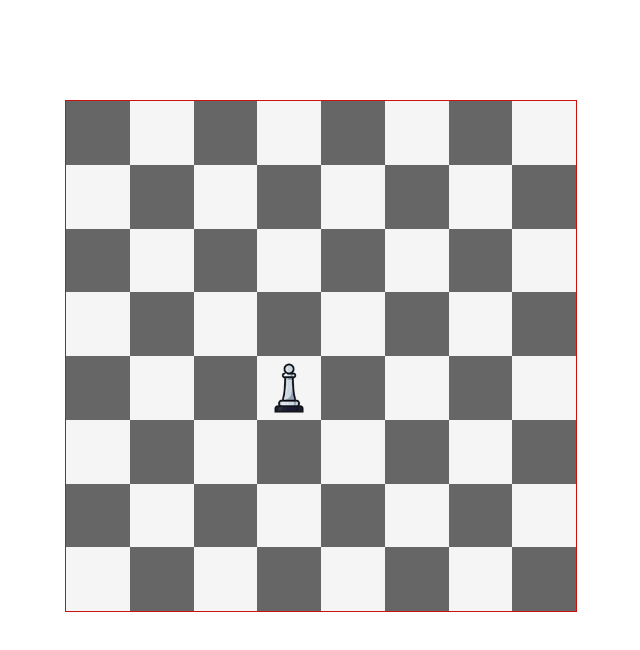
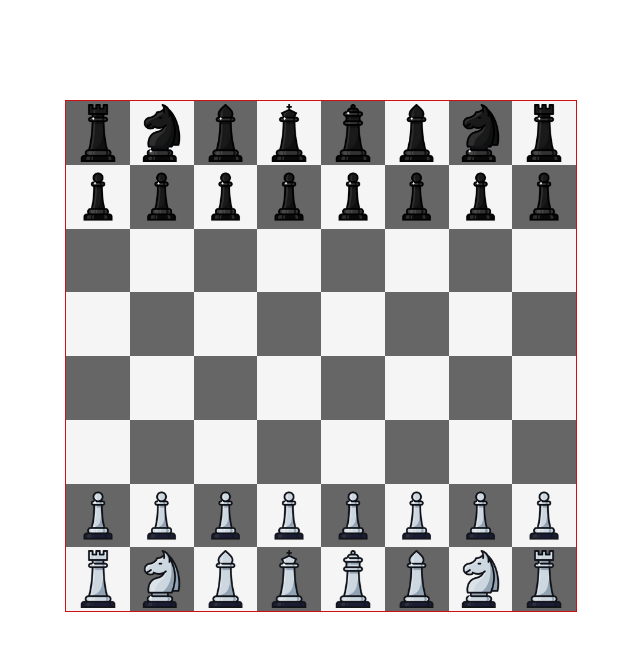
Before and after one commit to abeshahsan/chess, a React (Vite) app: page / in a window 1280 px wide. Shown: the top 650 px of the page, without its empty margins (319-959 px from the left). Built offline with nearby package versions, Linux system fonts and the light colour scheme.

Commit message:
piece logics complete. next: check and checkmate

```diff
--- a/src/App.jsx
+++ b/src/App.jsx
@@ -7,37 +7,80 @@ import { useContext, useState } from "react";
 import { BlackBishop, BlackKing, BlackKnight, BlackPawn, BlackQueen, BlackRook, WhiteBishop, WhiteKing, WhiteKnight, WhitePawn, WhiteQueen, WhiteRook } from "./pieces/pieces";
 
 const App = () => {
-    let [gridMatrix, setGridMatrix] = useState([
-        [null, null, null, null, null, null, null, null],
-        [null, null, null, null, null, null, null, null],
-        [null, null, null, null, null, null, null, null],
-        [null, null, null, null, null, null, null, null],
-        [null, null, null, null, null, null, null, null],
-        [null, null, null, null, null, null, null, null],
-        [null, null, null, null, null, null, null, null],
-        [null, null, null, null, null, null, null, null],
-    ]);
+    let [gridMatrix, setGridMatrix] = useState(
+    new Array(8)
+        .fill().map(() => new Array(8).fill(null)));
 
-    // for (let i = 0; i < 8; i++) {
-    //     gridMatrix[1][i] = <BlackPawn/>
-    // }
+    for (let i = 0; i < 8; i++) {
+        gridMatrix[1][i] = {
+            pieceComponent: <BlackPawn/>,
+            pieceType: "black",
+            pieceLogic: "blackPawn"
+        }
+    }
 
-    gridMatrix[4][3] = <WhitePawn/>
+    gridMatrix[0][0] = gridMatrix[0][7] = {
+        pieceComponent: <BlackRook/>,
+        pieceType: "black",
+        pieceLogic: "rook"
+    }
+    gridMatrix[0][1] = gridMatrix[0][6] = {
+        pieceComponent: <BlackKnight/>,
+        pieceType: "black",
+        pieceLogic: "knight"
+    }
+    gridMatrix[0][2] = gridMatrix[0][5] = {
+        pieceComponent: <BlackBishop/>,
+        pieceType: "black",
+        pieceLogic: "bishop"
+    }
+    gridMatrix[0][3] = {
+        pieceComponent: <BlackKing/>,
+        pieceType: "black",
+        pieceLogic: "king"
+    }
+    gridMatrix[0][4] = {
+        pieceComponent: <BlackQueen/>,
+        pieceType: "black",
+        pieceLogic: "queen"
+    }
 
-    // gridMatrix[0][0] = gridMatrix[0][7] = <BlackRook/>
-    // gridMatrix[0][1] = gridMatrix[0][6] = <BlackKnight/>
-    // gridMatrix[0][2] = gridMatrix[0][5] = <BlackBishop/>
-    // gridMatrix[0][3] = <BlackKing/>
-    // gridMatrix[0][4] = <BlackQueen/>
 
-    // for (let i = 0; i < 8; i++) {
-    //     gridMatrix[6][i] = <WhitePawn/>
-    // }
-    // gridMatrix[7][0] = gridMatrix[7][7] = <WhiteRook></WhiteRook>
-    // gridMatrix[7][1] = gridMatrix[7][6] = <WhiteKnight></WhiteKnight>
-    // gridMatrix[7][2] = gridMatrix[7][5] = <WhiteBishop></WhiteBishop>
-    // gridMatrix[7][3] = <WhiteKing></WhiteKing>
-    // gridMatrix[7][4] = <WhiteQueen></WhiteQueen>
+
+
+    for (let i = 0; i < 8; i++) {
+        gridMatrix[6][i] = {
+            pieceComponent: <WhitePawn/>,
+            pieceType: "white",
+            pieceLogic: "whitePawn"
+        }
+    }
+
+    gridMatrix[7][0] = gridMatrix[7][7] = {
+        pieceComponent: <WhiteRook/>,
+        pieceType: "white",
+        pieceLogic: "rook"
+    }
+    gridMatrix[7][1] = gridMatrix[7][6] = {
+        pieceComponent: <WhiteKnight/>,
+        pieceType: "white",
+        pieceLogic: "knight"
+    }
+    gridMatrix[7][2] = gridMatrix[7][5] = {
+        pieceComponent: <WhiteBishop/>,
+        pieceType: "white",
+        pieceLogic: "bishop"
+    }
+    gridMatrix[7][3] = {
+        pieceComponent: <WhiteKing/>,
+        pieceType: "white",
+        pieceLogic: "king"
+    }
+    gridMatrix[7][4] = {
+        pieceComponent: <WhiteQueen/>,
+        pieceType: "white",
+        pieceLogic: "queen"
+    }
 
     return (
         <>
--- a/src/GridComponents/grid.jsx
+++ b/src/GridComponents/grid.jsx
@@ -13,14 +13,10 @@ const Grid = ({ matrix }) => {
     let gridMatrix =  useContext(ChessboardContext)
 
 
-    let [validMoves, setValidMoves] = useState({
-        "11": true,
-        "44": true
-    })
+    let [validMoves, setValidMoves] = useState({})
 
 
     let onClickCell = (event) => {
-
         let s = event.target.className.split(" ")[0];
 
         if(isAnyCellSelected) {
@@ -29,8 +25,8 @@ const Grid = ({ matrix }) => {
             let previousRow = selectedRow;
             let previousCol = selectedCol;
 
-            selectedRow = s[0];
-            selectedCol = s[1];
+            selectedRow = parseInt(s[0]);
+            selectedCol = parseInt(s[1]);
 
             if(validMoves[`${selectedRow}${selectedCol}`]) {
                 gridMatrix[selectedRow][selectedCol] = gridMatrix[previousRow][previousCol];
@@ -39,11 +35,12 @@ const Grid = ({ matrix }) => {
         }
         else {
             isAnyCellSelected = true;
-            selectedRow = s[0];
-            selectedCol = s[1];
+            selectedRow = parseInt(s[0]);
+            selectedCol = parseInt(s[1]);
             if(!gridMatrix[selectedRow][selectedCol]) isAnyCellSelected = false;
             else {
-                let validMoves =  findValidMoves["whitePawn"](`${selectedRow}${selectedCol}`)
+                let pieceLogic = gridMatrix[selectedRow][selectedCol].pieceLogic;
+                let validMoves =  findValidMoves[pieceLogic](gridMatrix, selectedRow, selectedCol)
                 setValidMoves(validMoves);
             }
         }
@@ -62,7 +59,7 @@ const Grid = ({ matrix }) => {
                             ${isAnyCellSelected && r == selectedRow && c == selectedCol ? "active":""}
                             ${isAnyCellSelected && validMoves[`${r}${c}`] ? "valid":""}
                             ${(r + c) % 2 == 0 ? "black":"white"}`}>
-                            {item}
+                            {item && item.pieceComponent}
                         </div>
                     ))}
                 </div>
--- a/src/pieces/pieces-logics.jsx
+++ b/src/pieces/pieces-logics.jsx
@@ -1,15 +1,209 @@
 export const findValidMoves = {
-    "whitePawn": function whitePawn(currentCell) {
-        let currentRow = currentCell[0];
-        let currentCol = currentCell[1];
+    "whitePawn": (gridMatrix, currentRow, currentCol) => {
+        let moveR = [-1, -1, -1];
+        let moveC = [ 0, -1,  1];
 
-        let validRow = currentRow - 1;
-        let validCol = currentCol;
+        let validMoves = {};
+        for(let i = 0; i < moveR.length; i++) {
+            let validRow = currentRow + moveR[i];
+            let validCol = currentCol + moveC[i];
 
-        let validMoves = {
-            [`${validRow}${validCol}`]: true
+            if(validRow < 0 || validRow >= 8 || validCol < 0 || validCol >= 8) {
+                continue;
+            }
+
+            if(i == 0) {
+                if(!gridMatrix[validRow][validCol]) {
+                    console.log("lol");
+                    validMoves[`${validRow}${validCol}`] = true;
+                }
+            }
+            else if(gridMatrix[validRow][validCol] && gridMatrix[validRow][validCol].pieceType != gridMatrix[currentRow][currentCol].pieceType) {
+                validMoves[`${validRow}${validCol}`] = true;
+            }
         }
 
         return validMoves;
-    }
+    },
+
+    "blackPawn": (gridMatrix, currentRow, currentCol) => {
+        let moveR = [1,  1,  1];
+        let moveC = [0, -1,  1];
+
+        let validMoves = {};
+        for(let i = 0; i < moveR.length; i++) {
+            let validRow = currentRow + moveR[i];
+            let validCol = currentCol + moveC[i];
+
+            if(validRow < 0 || validRow >= 8 || validCol < 0 || validCol >= 8) {
+                continue;
+            }
+
+            if(i == 0) {
+                if(!gridMatrix[validRow][validCol]) {
+                    validMoves[`${validRow}${validCol}`] = true;
+                }
+            }
+            else if(gridMatrix[validRow][validCol] && gridMatrix[validRow][validCol].pieceType != gridMatrix[currentRow][currentCol].pieceType) {
+                validMoves[`${validRow}${validCol}`] = true;
+            }
+        }
+
+        return validMoves;
+    },
+
+    "knight": (gridMatrix, currentRow, currentCol) => {
+        let moveR = [-2, -2, 2,  2, -1, -1,  1, 1];
+        let moveC = [ 1, -1, 1, -1, -2,  2, -2, 2];
+
+        let validMoves = {};
+
+        for(let i = 0; i < moveR.length; i++) {
+            let validRow = currentRow + moveR[i];
+            let validCol = currentCol + moveC[i];
+
+            if(validRow < 0 || validRow >= 8 || validCol < 0 || validCol >= 8) {
+                continue;
+            }
+
+            if(gridMatrix[validRow][validCol]) {
+                let pieceType = gridMatrix[validRow][validCol].pieceType;
+                if(pieceType != gridMatrix[currentRow][currentCol].pieceType) {
+                    validMoves[`${validRow}${validCol}`] = true;
+                }
+            }
+            else {
+                validMoves[`${validRow}${validCol}`] = true;
+            }
+        }
+
+        return validMoves;
+    },
+
+    "king": (gridMatrix, currentRow, currentCol) => {
+        let moveR = [-1, -1, -1,  1, 1, 1,  0, 0]
+        let moveC = [-1,  1,  0, -1, 1, 0, -1, 1]
+
+        let validMoves = {}
+
+        for(let i = 0; i < moveR.length; i++) {
+            let validRow = currentRow + moveR[i];
+            let validCol = currentCol + moveC[i];
+
+            if(validRow < 0 || validRow >= 8 || validCol < 0 || validCol >= 8) {
+                continue;
+            }
+
+            if(gridMatrix[validRow][validCol]) {
+                let pieceType = gridMatrix[validRow][validCol].pieceType;
+                if(pieceType != gridMatrix[currentRow][currentCol].pieceType) {
+                    validMoves[`${validRow}${validCol}`] = true;
+                }
+            }
+            else {
+                validMoves[`${validRow}${validCol}`] = true;
+            }
+        }
+
+        return validMoves;
+    },
+
+    "bishop": (gridMatrix, currentRow, currentCol) => {
+        let moveR = [-1, -1,  1,  1]
+        let moveC = [-1,  1, -1,  1]
+
+        let validMoves = {}
+
+        for(let i = 0; i < moveR.length; i++) {
+            let counter = 1;
+            while(true) {
+                let validRow = currentRow + counter * moveR[i];
+                let validCol = currentCol + counter * moveC[i];
+
+                if(validRow < 0 || validRow >= 8 || validCol < 0 || validCol >= 8) {
+                    break;
+                }
+
+                if(gridMatrix[validRow][validCol]) {
+                    let pieceType = gridMatrix[validRow][validCol].pieceType;
+                    if(pieceType != gridMatrix[currentRow][currentCol].pieceType) {
+                        validMoves[`${validRow}${validCol}`] = true;
+                    }
+                    break;
+                }
+                else {
+                    validMoves[`${validRow}${validCol}`] = true;
+                }
+                counter++;
+            }
+        }
+
+        return validMoves;
+    },
+
+    "queen": (gridMatrix, currentRow, currentCol) => {
+        let moveR = [-1, -1,  -1,  1,  1, 1,  0, 0]
+        let moveC = [-1,  1,   0, -1,  1, 0, -1, 1]
+
+        let validMoves = {}
+
+        for(let i = 0; i < moveR.length; i++) {
+            let counter = 1;
+            while(true) {
+                let validRow = currentRow + counter * moveR[i];
+                let validCol = currentCol + counter * moveC[i];
+
+                if(validRow < 0 || validRow >= 8 || validCol < 0 || validCol >= 8) {
+                    break;
+                }
+
+                if(gridMatrix[validRow][validCol]) {
+                    let pieceType = gridMatrix[validRow][validCol].pieceType;
+                    if(pieceType != gridMatrix[currentRow][currentCol].pieceType) {
+                        validMoves[`${validRow}${validCol}`] = true;
+                    }
+                    break;
+                }
+                else {
+                    validMoves[`${validRow}${validCol}`] = true;
+                }
+                counter++;
+            }
+        }
+
+        return validMoves;
+    },
+
+    "rook": (gridMatrix, currentRow, currentCol) => {
+        let moveR = [-1, 1,  0, 0]
+        let moveC = [ 0, 0, -1, 1]
+
+        let validMoves = {}
+
+        for(let i = 0; i < moveR.length; i++) {
+            let counter = 1;
+            while(true) {
+                let validRow = currentRow + counter * moveR[i];
+                let validCol = currentCol + counter * moveC[i];
+
+                if(validRow < 0 || validRow >= 8 || validCol < 0 || validCol >= 8) {
+                    break;
+                }
+
+                if(gridMatrix[validRow][validCol]) {
+                    let pieceType = gridMatrix[validRow][validCol].pieceType;
+                    if(pieceType != gridMatrix[currentRow][currentCol].pieceType) {
+                        validMoves[`${validRow}${validCol}`] = true;
+                    }
+                    break;
+                }
+                else {
+                    validMoves[`${validRow}${validCol}`] = true;
+                }
+                counter++;
+            }
+        }
+
+        return validMoves;
+    },
 }
```
